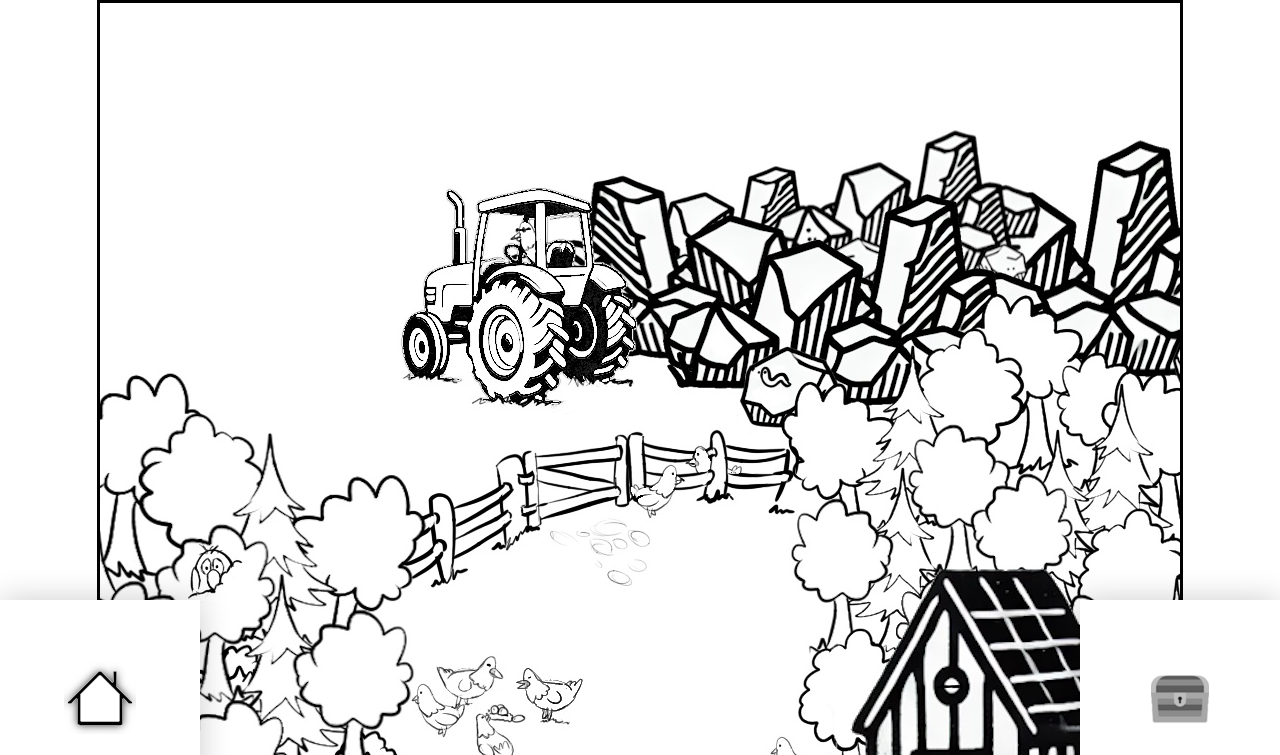
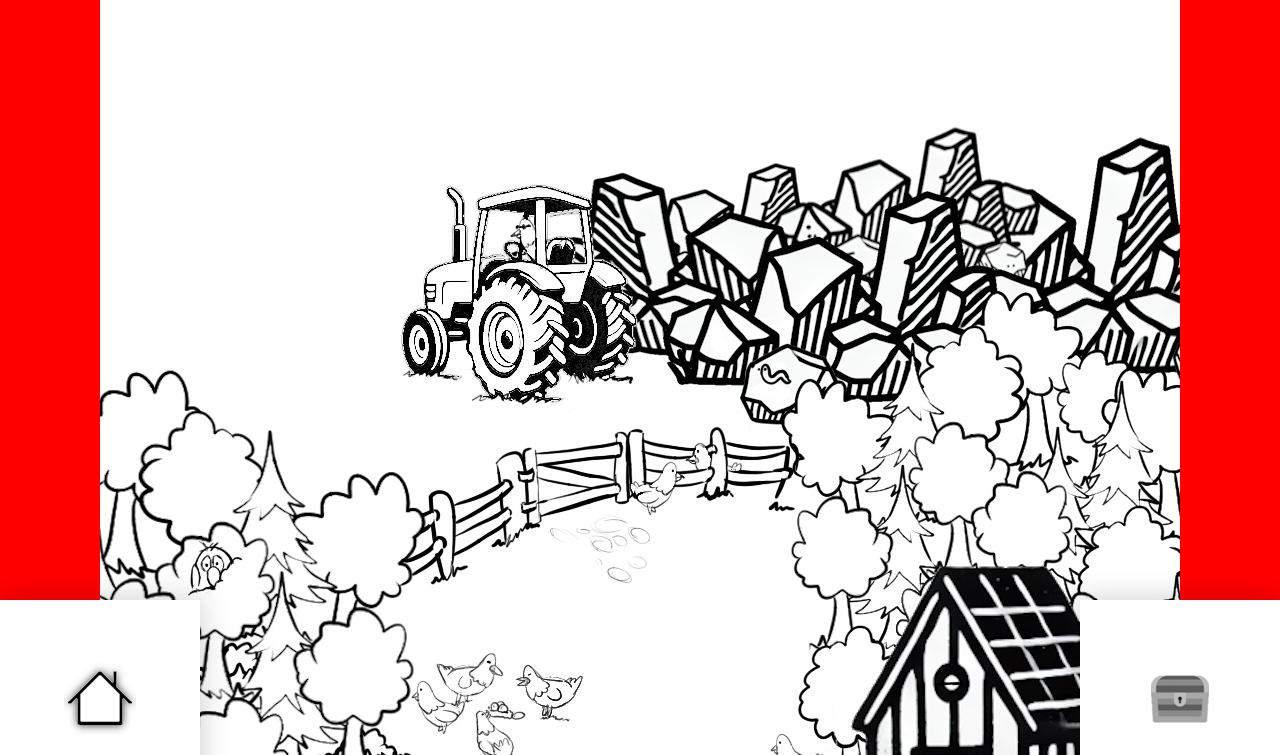
Before and after one commit to robbirm/PlainSight, a plain HTML site: page level 1.html in a window 1280 px wide. Shown: the top 755 px of the page. Drawn offline with Linux system fonts and the light colour scheme; a web font is replaced by a local one.

Commit message:
Add files via upload

```diff
--- a/css/level1.css
+++ b/css/level1.css
@@ -5,6 +5,7 @@
   height: 1920px;
   min-width: 1080px;
   width:auto;
+  overflow: hidden;
 }
 
 
--- a/css/styles-main.css
+++ b/css/styles-main.css
@@ -7,19 +7,27 @@ body, html {
   -ms-overflow-style: none;     /* IE and Edge */
   font-family: "Atma", system-ui;
   font-weight: 500;
-  width:100%;
+    background-color:red;
+}
 
     }
+	body::-webkit-scrollbar {
+  display: none;              /* Chrome, Safari, Opera */
+}
 .game-container {
-  overflow: none;
+  overflow: hidden;
   display: flex;
-  justify-content: center;
-  width:auto
+  justify-content: center;  align-items: center;
+  width:auto;
+  overflow-x:scroll;
+  padding:0;margin:0;
+  scrollbar-width: none;      /* Firefox */
+  -ms-overflow-style: none;   /* IE & Edge */
 }
 #gameImage {
   width: auto;
   height: auto;
-  max-width: none;
+
   display: block;
   transition: filter 0.3s ease;
 
@@ -56,7 +64,7 @@ background-size: cover;
     }
 
 #imageWrapper {
-border:3px solid black;
+border-bottom:1px solid black;
   margin-bottom:200px;
 }
 
```
Also changed, not shown: level 1.html (+0 -11 lines).
